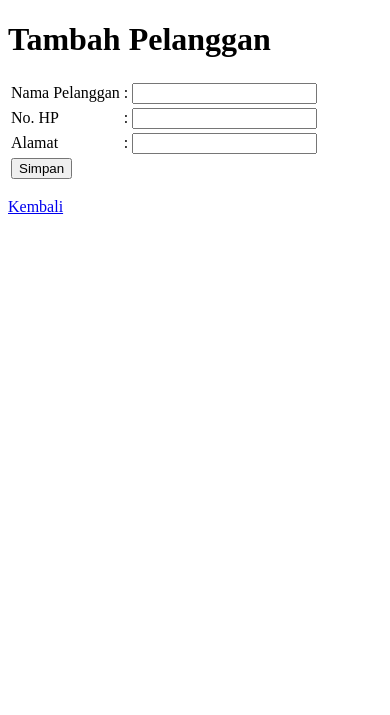
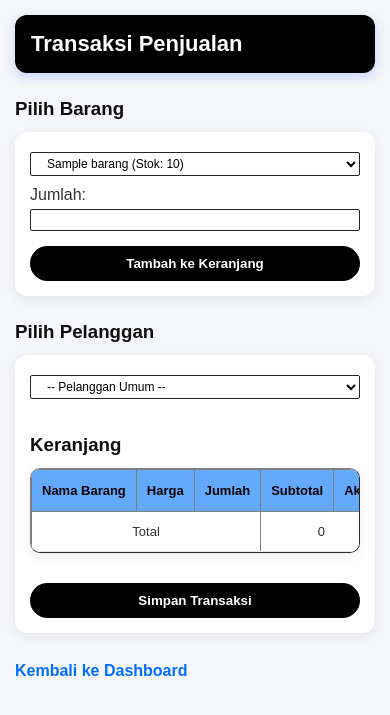
Before and after one commit to rijffput-a11y/warung-abc, a PHP site: page /tambah_pelanggan.php in a window 390 px wide. Shown: the top 715 px of the page. Run offline with PHP 8.4, Linux system fonts and the light colour scheme; a user stored in the database is signed in; tables that the repository leaves empty hold one stand-in row (values such as "Sample post").

Commit message:
modul 3.4

```diff
--- a/data_pelanggan.php
+++ b/data_pelanggan.php
@@ -10,6 +10,7 @@ $hasil = mysqli_query($koneksi, $sql);
 <!DOCTYPE html>
 <html>
 <head>
+    <link rel="stylesheet" href="style.css">
     <title>Data Pelanggan - Warung ABC</title>
 </head>
 <body>
--- a/edit_pelanggan.php
+++ b/edit_pelanggan.php
@@ -13,6 +13,7 @@ $data = mysqli_fetch_assoc($hasil);
 <!DOCTYPE html>
 <html>
 <head>
+    <link rel="stylesheet" href="style.css">
     <title>Edit Pelanggan - Warung ABC</title>
 </head>
 <body>
--- a/laporan_bulanan.php
+++ b/laporan_bulanan.php
@@ -25,6 +25,7 @@ $jumlah_transaksi = 0;
 <!DOCTYPE html>
 <html>
 <head>
+    <link rel="stylesheet" href="style.css">
     <title>Laporan Bulanan - Warung ABC</title>
 </head>
 <body>
--- a/laporan_harian.php
+++ b/laporan_harian.php
@@ -24,6 +24,7 @@ $total_harian = 0;
 <!DOCTYPE html>
 <html>
 <head>
+    <link rel="stylesheet" href="style.css">
     <title>Laporan Harian - Warung ABC</title>
 </head>
 <body>
--- a/struk.php
+++ b/struk.php
@@ -30,6 +30,7 @@ $detail = mysqli_query($koneksi, $sql_detail);
 <!DOCTYPE html>
 <html>
 <head>
+    <link rel="stylesheet" href="style.css">
     <title>Struk Transaksi - Warung ABC</title>
 </head>
 
--- a/style.css
+++ b/style.css
@@ -1,214 +1,213 @@
-/* ==========================================================================
-   1. IMPORT FONT & GLOBAL RESET
-   ========================================================================== */
-@import url('https://fonts.googleapis.com/css2?family=Plus+Jakarta+Sans:wght@400;500;600;700&display=swap');
+/* ==============================
+   RESET DASAR
+============================== */
 
 * {
+    box-sizing: border-box;
     margin: 0;
     padding: 0;
-    box-sizing: border-box;
-    font-family: 'Plus Jakarta Sans', -apple-system, BlinkMacSystemFont, 'Segoe UI', Roboto, sans-serif;
-}
-
-/* PALETA WARNA: HITAM, PUTIH, BIRU */
-:root {
-    --bg-body: #f4f7fb;          /* Background abu-abu terang netral */
-    --bg-white: #ffffff;         /* Putih bersih */
-    --text-black: #000000;       /* Hitam pekat untuk teks utama/judul */
-    --text-muted: #475569;       /* Hitam keabu-abuan untuk teks sekunder */
-    --blue-primary: #2563eb;     /* Biru utama (Royal Blue) */
-    --blue-hover: #1d4ed8;       /* Biru gelap saat di-hover */
-    --blue-light: #eff6ff;       /* Biru sangat muda untuk highlight */
-    --border-color: #cbd5e1;     /* Border abu-abu halus */
-    --shadow: 0 10px 25px -5px rgba(0, 0, 0, 0.08), 0 8px 10px -6px rgba(0, 0, 0, 0.03);
-    --radius: 12px;
 }
 
 body {
-    background-color: var(--bg-body);
-    color: var(--text-black);
-    min-height: 100vh;
-    display: flex;
-    flex-direction: column;
-    justify-content: center;
-    align-items: center;
-    padding: 30px 20px;
-    line-height: 1.6;
+    font-family: Arial, Helvetica, sans-serif;
+    background: #f4f6f9;
+    color: #333;
+    padding: 30px;
 }
 
-/* ==========================================================================
-   2. ATUR TEKS & JUDUL DENGAN RAPI (HITAM & BIRU)
-   ========================================================================== */
-h1, h2, h3, .title {
-    color: var(--text-black) !important;
-    font-weight: 700;
-    text-align: center;
-    letter-spacing: -0.02em;
-    margin-bottom: 8px;
+/* ==============================
+   CONTAINER
+============================== */
+
+body > h1,
+body > h3,
+body > p,
+body > form,
+body > table {
+    max-width: 1000px;
+    margin-left: auto;
+    margin-right: auto;
 }
 
-h1 { font-size: 2.2rem; }
-h2 { font-size: 1.6rem; }
-h3 { font-size: 1.25rem; }
-
-/* Teks keterangan ("Anda login sebagai: admin") */
-p, span, label {
-    color: var(--text-muted) !important;
-    font-size: 1rem;
-    text-align: center;
-    margin-bottom: 28px;
+h1 {
+    background: #000000;
+    color: white;
+    padding: 20px 25px;
+    border-radius: 12px;
+    margin-bottom: 25px;
+    box-shadow: 0 4px 12px rgba(0, 81, 255, 0.2);
 }
 
-/* ==========================================================================
-   3. MENU UL / LI DIBUAT JADI KOTAK / CARD (HITAM, PUTIH, BIRU)
-   ========================================================================== */
-ul, ol {
-    list-style: none !important; /* Menghilangkan titik bullet */
-    display: grid;
-    grid-template-columns: repeat(auto-fit, minmax(220px, 1fr));
-    gap: 16px;
-    width: 100%;
-    max-width: 750px;
-    margin: 0 auto 20px auto;
-    padding: 0;
+h3 {
+    margin-top: 25px;
+    margin-bottom: 12px;
+    color: #0f0f0f;
 }
 
-ul li {
-    background: var(--bg-white);
-    border: 1px solid var(--border-color);
-    border-radius: var(--radius);
-    box-shadow: 0 4px 6px -1px rgba(0, 0, 0, 0.04);
-    transition: all 0.25s ease-in-out;
-}
+/* ==============================
+   LINK
+============================== */
 
-/* Efek saat kursor diarahkan ke kotak menu */
-ul li:hover {
-    transform: translateY(-4px);
-    border-color: var(--blue-primary);
-    box-shadow: var(--shadow);
-    background-color: var(--blue-light);
-}
-
-/* Teks didalam Kotak Menu */
-ul li a {
-    display: flex;
-    align-items: center;
-    justify-content: center;
-    padding: 20px;
-    color: var(--text-black);
-    font-weight: 600;
-    font-size: 1.05rem;
-    text-decoration: none;
-    text-align: center;
-    height: 100%;
-    transition: color 0.2s ease;
-}
-
-/* Saat kotak di-hover, teks berubah jadi warna Biru */
-ul li:hover a {
-    color: var(--blue-primary);
-}
-
-/* ==========================================================================
-   4. TOMBOL / BUTTON (BIRU & PUTIH)
-   ========================================================================== */
-button,
-input[type="submit"],
-.btn {
-    background-color: var(--blue-primary) !important;
-    color: #ffffff !important;
-    border: none !important;
-    padding: 12px 24px !important;
-    border-radius: 8px !important;
-    font-weight: 600 !important;
-    font-size: 0.95rem !important;
-    cursor: pointer;
-    transition: all 0.2s ease;
-    box-shadow: 0 4px 12px rgba(37, 99, 235, 0.25);
-    display: inline-block;
-    text-decoration: none;
-}
-
-button:hover,
-input[type="submit"]:hover,
-.btn:hover {
-    background-color: var(--blue-hover) !important;
-    transform: translateY(-2px);
-}
-
-/* Link biasa / Tombol Logout */
 a {
-    color: var(--blue-primary);
+    color: #006eff;
     text-decoration: none;
     font-weight: 600;
 }
 
 a:hover {
-    color: var(--blue-hover);
+    color: #000000;
     text-decoration: underline;
 }
 
-/* Khusus tombol/link Logout di bagian bawah */
-a[href*="logout"],
-ul li:last-child a[href*="logout"] {
-    color: #dc2626 !important; /* Warna merah agar pembeda navigasi keluar */
+/* ==============================
+   FORM
+============================== */
+
+form {
+    background: white;
+    padding: 20px;
+    border-radius: 12px;
+    margin-bottom: 20px;
+    box-shadow: 0 3px 12px rgba(0, 0, 0, 0.08);
 }
 
-/* ==========================================================================
-   5. STYLING TABEL & FORM (HITAM, PUTIH, BIRU)
-   ========================================================================== */
+select,
+input[type="text"],
+input[type="number"],
+input[type="date"],
+input[type="month"] {
+    padding: 3px 12px;
+    border: 1px solid #272525;
+    border-radius: 2px;
+    outline: none;
+    font-size: 12px;
+    margin: 5px;
+    background: white;
+}
+
+select:focus,
+input[type="text"]:focus,
+input[type="number"]:focus,
+input[type="date"]:focus,
+input[type="month"]:focus {
+    border-color: #007bff;
+    box-shadow: 0 0 0 3px rgba(0, 119, 255, 0.1);
+}
+
+/* ==============================
+   BUTTON
+============================== */
+
+input[type="submit"],
+button {
+    border: none;
+    background: #000000;
+    color: white;
+    padding: 10px 60px;
+    border-radius: 20px;
+    cursor: pointer;
+    font-weight: bold;
+    transition: 0.2s;
+}
+
+input[type="submit"]:hover,
+button:hover {
+    background: #004e9c;
+    transform: translateY(-1px);
+}
+
+/* ==============================
+   TABLE
+============================== */
+
 table {
     width: 100%;
-    max-width: 850px;
-    border-collapse: separate;
-    border-spacing: 0;
-    background: var(--bg-white);
-    border-radius: var(--radius);
+    border-collapse: collapse;
+    background: white;
+    margin-top: 10px;
+    margin-bottom: 25px;
+    border-radius: 10px;
     overflow: hidden;
-    box-shadow: var(--shadow);
-    border: 1px solid var(--border-color);
-    margin-top: 20px;
+    box-shadow: 0 3px 12px rgba(0, 0, 0, 0.08);
 }
 
 th {
-    background-color: var(--text-black) !important;
-    color: #ffffff !important;
-    font-weight: 600;
-    font-size: 0.85rem;
-    text-transform: uppercase;
-    letter-spacing: 0.05em;
-    padding: 14px 18px;
-    text-align: left;
+    background: #63aafc;
+    color: rgb(0, 0, 0);
+    padding: 13px 10px;
+    text-align: center;
 }
 
 td {
-    padding: 16px 18px;
-    border-bottom: 1px solid var(--border-color);
-    color: var(--text-black);
-    font-size: 0.9rem;
+    padding: 12px 10px;
+    border-bottom: 1px solid #e8ebef;
+    text-align: center;
 }
 
 tr:hover td {
-    background-color: var(--blue-light);
+    background: #f2f7ff;
 }
 
-input[type="text"],
-input[type="password"],
-input[type="number"],
-input[type="date"],
-select {
-    width: 100%;
-    padding: 12px 16px;
-    border: 1px solid var(--border-color);
-    border-radius: 8px;
-    font-size: 0.95rem;
-    color: var(--text-black);
-    background-color: var(--bg-white);
-    transition: all 0.2s ease;
+/* ==============================
+   PESAN ERROR
+============================== */
+
+p {
+    margin-top: 15px;
+    margin-bottom: 15px;
 }
 
-input:focus, select:focus {
-    outline: none;
-    border-color: var(--blue-primary);
-    box-shadow: 0 0 0 4px rgba(37, 99, 235, 0.15);
+p:first-of-type {
+    line-height: 1.6;
 }
+
+/* ==============================
+   LINK KEMBALI
+============================== */
+
+p a {
+    display: inline-block;
+    margin-top: 5px;
+}
+
+/* ==============================
+   RESPONSIVE HP
+============================== */
+
+@media (max-width: 700px) {
+
+    body {
+        padding: 15px;
+    }
+
+    h1 {
+        font-size: 22px;
+        padding: 16px;
+    }
+
+    table {
+        font-size: 13px;
+        display: block;
+        overflow-x: auto;
+        white-space: nowrap;
+    }
+
+    form {
+        padding: 15px;
+    }
+
+    select,
+    input[type="text"],
+    input[type="number"],
+    input[type="date"],
+    input[type="month"] {
+        width: 100%;
+        margin: 5px 0 10px;
+    }
+
+    input[type="submit"],
+    button {
+        width: 100%;
+        margin-top: 5px;
+    }
+}
--- a/tambah_pelanggan.php
+++ b/tambah_pelanggan.php
@@ -1,53 +1,116 @@
 <?php
-// tambah_pelanggan.php
 include 'includes/cek_session.php';
+include 'config/koneksi.php';
+
+if (!isset($_SESSION['keranjang'])) {
+    $_SESSION['keranjang'] = array();
+}
+
+$daftar_barang = mysqli_query($koneksi, "SELECT * FROM tbl_barang WHERE stok > 0");
+
+$daftar_pelanggan = mysqli_query($koneksi, "SELECT * FROM tbl_pelanggan ORDER BY nama_pelanggan ASC");
+
+$total = 0;
+foreach ($_SESSION['keranjang'] as $item) {
+    $total += $item['subtotal'];
+}
 ?>
-
 <!DOCTYPE html>
 <html>
 <head>
-    <title>Tambah Pelanggan - Warung ABC</title>
+    <link rel="stylesheet" href="style.css">
+    <title>Transaksi - Warung ABC</title>
 </head>
 <body>
+<h1>Transaksi Penjualan</h1>
 
-<h1>Tambah Pelanggan</h1>
+<?php if (isset($_SESSION['pesan_error'])) {
+    echo '<p>'.$_SESSION['pesan_error'].'</p>';
+    unset($_SESSION['pesan_error']);
+} ?>
 
-<form action="proses_tambah_pelanggan.php" method="POST">
-    <table>
+<h3>Pilih Barang</h3>
+<form action="proses_tambah_keranjang.php" method="POST">
+<select name="id_barang" required>
+    <?php while ($b = mysqli_fetch_assoc($daftar_barang)) { ?>
+    <option value="<?php echo $b['id_barang']; ?>">
+        <?php echo $b['nama_barang'] . ' (Stok: ' . $b['stok'] . ')'; ?>
+    </option>
+    <?php } ?>
+</select>
+
+Jumlah: <input type="number" name="jumlah" min="1" required>
+<input type="submit" value="Tambah ke Keranjang">
+</form>
+
+<h3>Pilih Pelanggan</h3>
+
+<form action="proses_simpan_transaksi.php" method="POST">
+
+<select name="id_pelanggan">
+    <option value="">-- Pelanggan Umum --</option>
+
+    <?php while ($p = mysqli_fetch_assoc($daftar_pelanggan)) { ?>
+    <option value="<?php echo $p['id_pelanggan']; ?>">
+        <?php echo $p['nama_pelanggan']; ?>
+    </option>
+    <?php } ?>
+
+</select>
+
+<h3>Keranjang</h3>
+
+<table border="1" cellpadding="6">
 <tr>
-            <td>Nama Pelanggan</td>
-            <td>:</td>
+    <th>Nama Barang</th>
+    <th>Harga</th>
+    <th>Jumlah</th>
+    <th>Subtotal</th>
+    <th>Aksi</th>
+</tr>
+
+<?php foreach ($_SESSION['keranjang'] as $id_barang => $item) { ?>
+
+<tr>
+    <td><?php echo $item['nama_barang']; ?></td>
+
     <td>
-                <input type="text" name="nama_pelanggan" required>
+        <?php echo number_format($item['harga'], 0, ',', '.'); ?>
+    </td>
+
+    <td>
+        <?php echo $item['jumlah']; ?>
+    </td>
+
+    <td>
+        <?php echo number_format($item['subtotal'], 0, ',', '.'); ?>
+    </td>
+
+    <td>
+        <a href="hapus_keranjang.php?id=<?php echo $id_barang; ?>">
+            Hapus
+        </a>
     </td>
 </tr>
 
+<?php } ?>
+
 <tr>
-            <td>No. HP</td>
-            <td>:</td>
-            <td>
-                <input type="text" name="no_hp">
+    <td colspan="3">Total</td>
+
+    <td colspan="2">
+        <?php echo number_format($total, 0, ',', '.'); ?>
     </td>
 </tr>
 
-        <tr>
-            <td>Alamat</td>
-            <td>:</td>
-            <td>
-                <input type="text" name="alamat">
-            </td>
-        </tr>
+</table>
 
-        <tr>
-            <td colspan="3">
-                <input type="submit" value="Simpan">
-            </td>
-        </tr>
-    </table>
+<input type="submit" value="Simpan Transaksi">
+
 </form>
 
 <p>
-    <a href="data_pelanggan.php">Kembali</a>
+    <a href="dashboard.php">Kembali ke Dashboard</a>
 </p>
 
 </body>
```
Also changed, not shown: proses_simpan_transaksi.php (+40 -6 lines), proses_tambah_pelanggan.php (+32 -0 lines), riwayat_transaksi.php (+45 -7 lines), transaksi.php (+64 -9 lines). Lines whose indentation alone changed are shown as unchanged.
